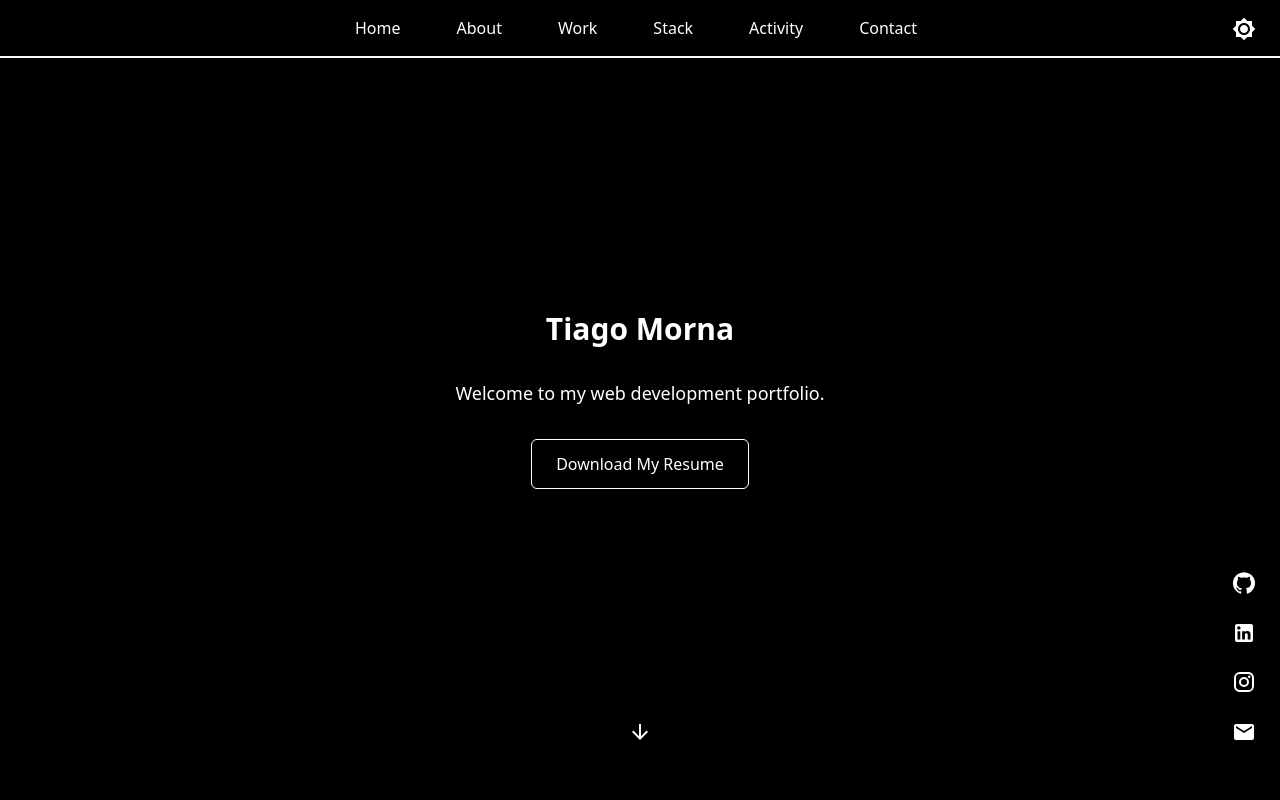
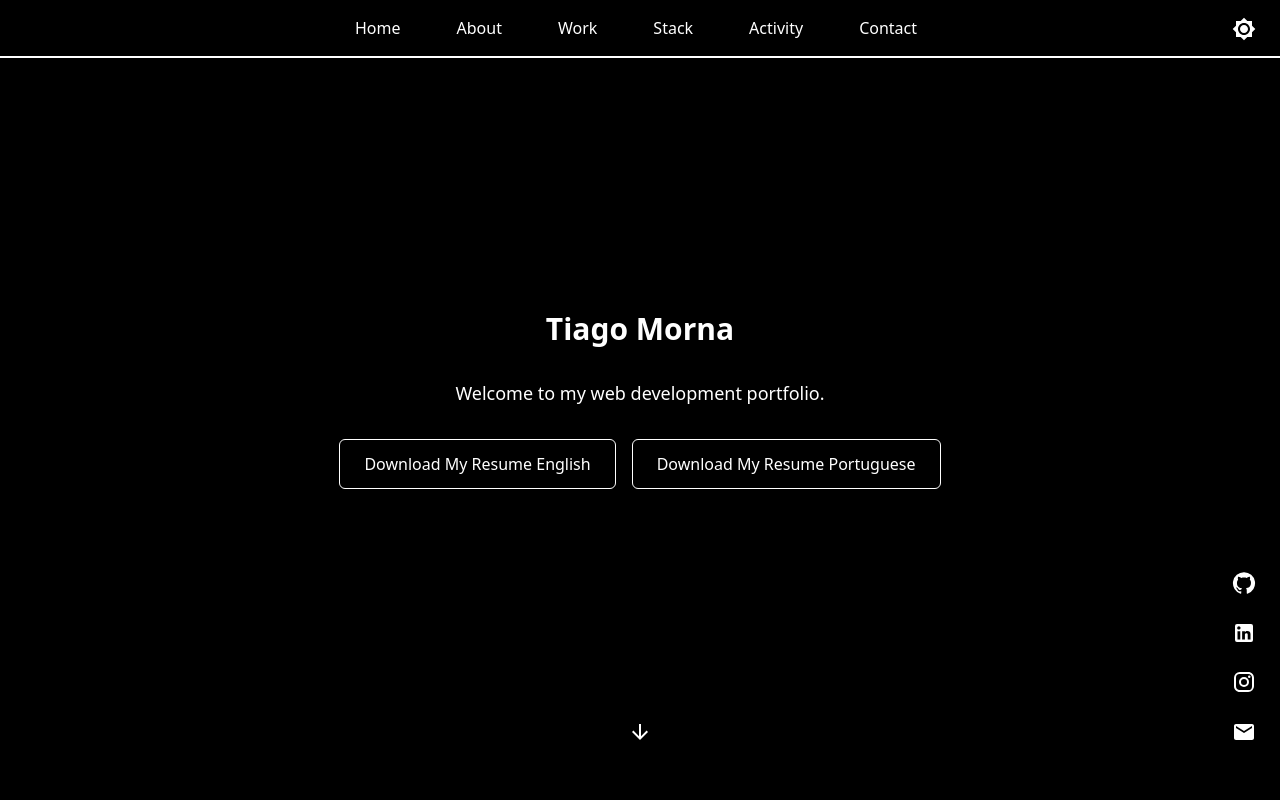
Before and after one commit to LunnS2/Portfolio-Website, a React (Vite) app: page / in a window 1280 px wide. Shown: the top 800 px of the page. Built offline with nearby package versions, Linux system fonts and the light colour scheme; no server answers.

Commit message:
Update hero's page

```diff
--- a/src/components/hero.jsx
+++ b/src/components/hero.jsx
@@ -73,13 +73,23 @@ function Hero() {
             Welcome to my web development portfolio.
           </p>
 
-          <a
-            href="/Tiago-Morna-CV-EN.pdf"
-            download="Tiago-Morna-CV.pdf"
-            className="mt-8 active:bg-gray-500 dark:active:bg-gray-500 inline-block px-6 py-3 rounded-md border border-black dark:border-white text-black dark:text-white bg-white dark:bg-black transition-all duration-300 ease-in-out hover:-translate-y-2 active:transition-none"
-          >
-            Download My Resume
-          </a>
+          {/* Buttons container */}
+          <div className="mt-8 flex flex-col sm:flex-row justify-center items-center gap-4">
+            <a
+              href="/Tiago-Morna-CV-EN.pdf"
+              download="Tiago-Morna-CV.pdf"
+              className="active:bg-gray-500 dark:active:bg-gray-500 inline-block px-6 py-3 rounded-md border border-black dark:border-white text-black dark:text-white bg-white dark:bg-black transition-all duration-300 ease-in-out hover:-translate-y-2 active:transition-none"
+            >
+              Download My Resume English
+            </a>
+            <a
+              href="/Tiago-Morna-CV-PT.pdf"
+              download="Tiago-Morna-CV-PT.pdf"
+              className="active:bg-gray-500 dark:active:bg-gray-500 inline-block px-6 py-3 rounded-md border border-black dark:border-white text-black dark:text-white bg-white dark:bg-black transition-all duration-300 ease-in-out hover:-translate-y-2 active:transition-none"
+            >
+              Download My Resume Portuguese
+            </a>
+          </div>
         </div>
       </motion.div>
 
```
Also changed, not shown: 2 other files (tests, documents, lock files or other folders).
